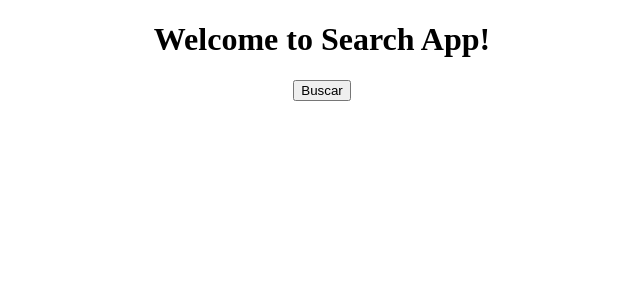
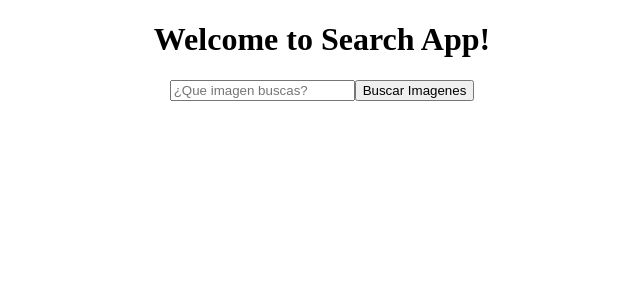
Before and after one commit to loconluis/pixabay-search, an Angular app: page / in a window 1280 px wide. Shown: the top 300 px of the page, without its empty margins (318-958 px from the left). Built offline with nearby package versions, Linux system fonts and the light colour scheme; no server answers.

Commit message:
Binding input con el servicio con ngmodel

```diff
--- a/src/app/app.module.ts
+++ b/src/app/app.module.ts
@@ -1,6 +1,7 @@
 import { BrowserModule } from '@angular/platform-browser';
 import { NgModule } from '@angular/core';
 import { HttpModule } from '@angular/http';
+import { FormsModule } from '@angular/forms';
 
 import { AppComponent } from './app.component';
 import { ImageListComponent } from './image-list/image-list.component';
@@ -13,7 +14,8 @@ import { ImageService } from './services/image.service';
   ],
   imports: [
     BrowserModule,
-    HttpModule
+    HttpModule,
+    FormsModule
   ],
   providers: [ImageService],
   bootstrap: [AppComponent]
--- a/src/app/image-list/image-list.component.html
+++ b/src/app/image-list/image-list.component.html
@@ -1 +1,3 @@
-<button (click)="searchImages('Guatemala')">Buscar</button>
+
+<input class="search" placeholder="¿Que imagen buscas?" [(ngModel)]="searchQuery">
+<button (click)="searchImages(searchQuery)" type="button">Buscar Imagenes</button>
```
